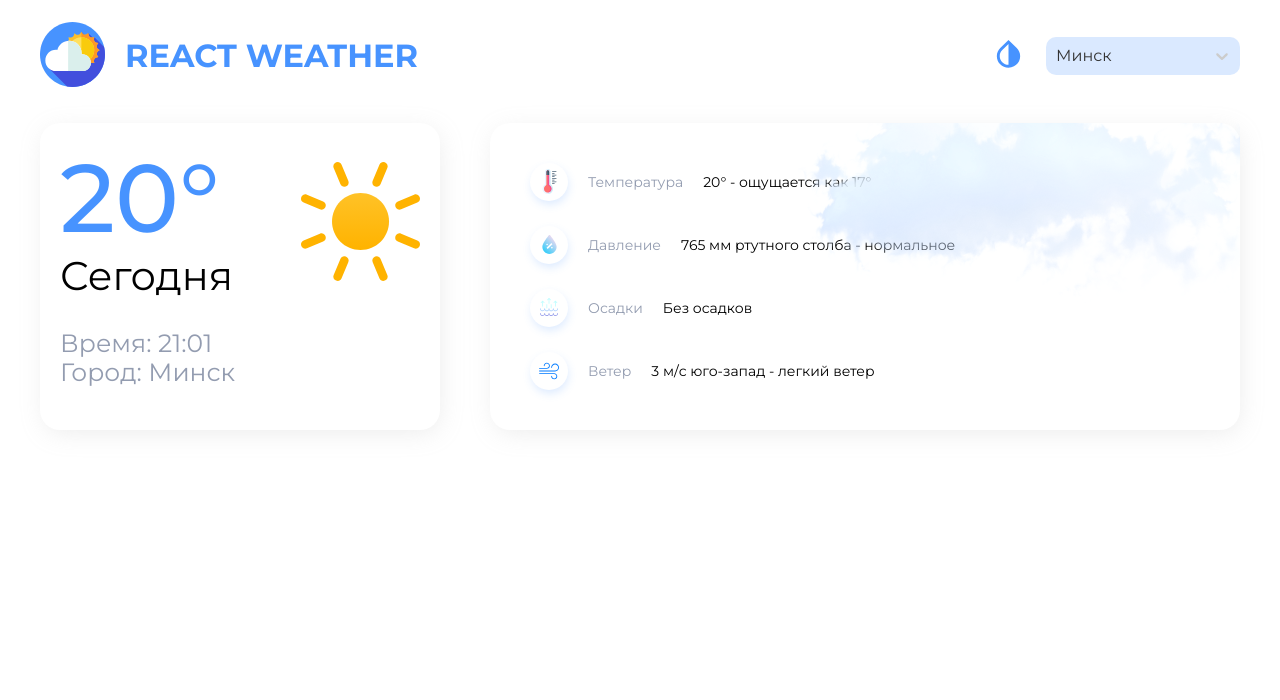
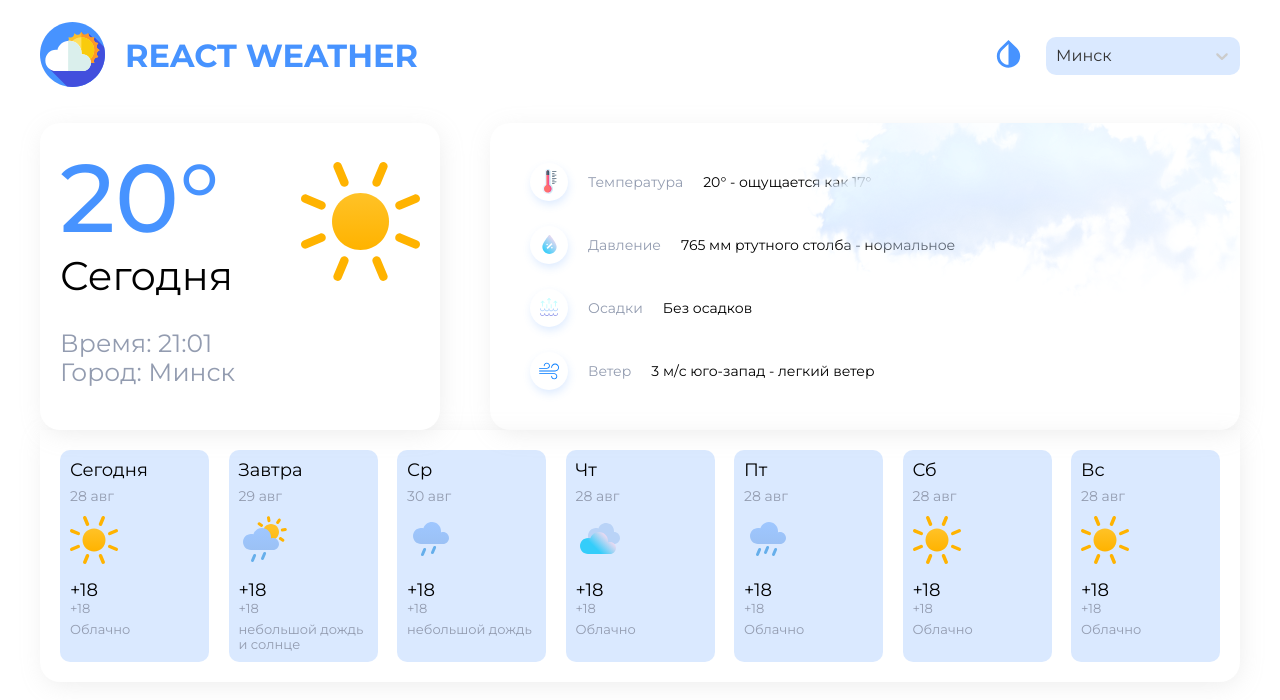
Before and after one commit to dimaurbanovich/weather, a React (Create React App) app: page / in a window 1280 px wide. Shown: the top 700 px of the page. Built offline with nearby package versions, Linux system fonts and the light colour scheme.

Commit message:
created Cards of days

```diff
--- a/src/pages/Home/Home.tsx
+++ b/src/pages/Home/Home.tsx
@@ -1,4 +1,5 @@
 import React from 'react';
+import Days from './components/Days/Days';
 import ThisDay from './components/ThisDay/ThisDay';
 import { ThisDayInfo } from './components/ThisDayInfo/ThisDayInfo';
 import s from './Home.module.scss';
@@ -12,6 +13,7 @@
         <ThisDay />
         <ThisDayInfo />
       </div>
+      <Days />
     </div>
   );
 };
--- /dev/null
+++ b/src/pages/Home/components/Days/Card.tsx
@@ -0,0 +1,26 @@
+import React from 'react';
+import GlobalSvgSelector from '../../../../assets/icons/global/GlobalSvgSelector';
+import { Day } from './Days';
+
+import s from './Days.module.scss';
+
+interface Props {
+  day: Day;
+}
+
+const Card = ({ day }: Props) => {
+  return (
+    <div className={s.card}>
+      <div className={s.day}>{day.day}</div>
+      <div className={s.day__info}>{day.day_info}</div>
+      <div className={s.img}>
+        <GlobalSvgSelector id={day.icon_id} />
+      </div>
+      <div className={s.temp__day}>{day.temp_day}</div>
+      <div className={s.temp__night}>{day.temp_day}</div>
+      <div className={s.info}>{day.info}</div>
+    </div>
+  );
+};
+
+export default Card;
--- /dev/null
+++ b/src/pages/Home/components/Days/Days.module.scss
@@ -0,0 +1,52 @@
+@import '../../../../styles/variables.scss';
+
+.days {
+  display: flex;
+  justify-content: space-between;
+  flex-wrap: wrap;
+  padding: 20px;
+  width: 100%;
+  background-color: var(#{--components-background-default});
+  box-shadow: $box-shadow;
+  border-radius: 0 0 $border-radius $border-radius;
+}
+
+.card {
+  display: flex;
+  flex-direction: column;
+  background: rgba(71, 147, 255, 0.2);
+  border-radius: 10px;
+  padding: 10px;
+  width: 149px;
+  transition: 0.3s;
+  cursor: pointer;
+
+  .day {
+    margin-bottom: 7px;
+    font-size: 18px;
+  }
+  .day__info {
+    font-size: 14px;
+    margin-bottom: 12px;
+    color: $base-color;
+  }
+  .img {
+    margin-bottom: 12px;
+  }
+  .temp__day {
+    font-size: 18px;
+  }
+  .temp__night {
+    font-size: 13px;
+    color: $base-color;
+    margin-bottom: 6px;
+  }
+  .info {
+    font-size: 13px;
+    color: $base-color;
+  }
+
+  &:hover {
+    box-shadow: 0px 3px 20px rgba(147, 144, 144, 0.28);
+  }
+}
--- /dev/null
+++ b/src/pages/Home/components/Days/Days.tsx
@@ -0,0 +1,87 @@
+import React from 'react';
+import Card from './Card';
+
+import s from './Days.module.scss';
+
+interface Props {}
+
+export interface Day {
+  day: string;
+  day_info: string;
+  icon_id: string;
+  temp_day: string;
+  temp_night: string;
+  info: string;
+}
+
+const Days = (props: Props) => {
+  const days: Day[] = [
+    {
+      day: 'Сегодня',
+      day_info: '28 авг',
+      icon_id: 'sun',
+      temp_day: '+18',
+      temp_night: '+15',
+      info: 'Облачно',
+    },
+    {
+      day: 'Завтра',
+      day_info: '29 авг',
+      icon_id: 'small_rain_sun',
+      temp_day: '+18',
+      temp_night: '+15',
+      info: 'небольшой дождь и солнце',
+    },
+    {
+      day: 'Ср',
+      day_info: '30 авг',
+      icon_id: 'small_rain',
+      temp_day: '+18',
+      temp_night: '+15',
+      info: 'небольшой дождь',
+    },
+    {
+      day: 'Чт',
+      day_info: '28 авг',
+      icon_id: 'mainly_cloudy',
+      temp_day: '+18',
+      temp_night: '+15',
+      info: 'Облачно',
+    },
+    {
+      day: 'Пт',
+      day_info: '28 авг',
+      icon_id: 'rain',
+      temp_day: '+18',
+      temp_night: '+15',
+      info: 'Облачно',
+    },
+    {
+      day: 'Сб',
+      day_info: '28 авг',
+      icon_id: 'sun',
+      temp_day: '+18',
+      temp_night: '+15',
+      info: 'Облачно',
+    },
+    {
+      day: 'Вс',
+      day_info: '28 авг',
+      icon_id: 'sun',
+      temp_day: '+18',
+      temp_night: '+15',
+      info: 'Облачно',
+    },
+  ];
+  return (
+    <>
+      <div className={s.days}>
+        {days.map((day: Day) => (
+          <Card day={day} key={day.day} />
+        ))}
+      </div>
+    </>
+  );
+};
+
+export default Days;
--- a/src/pages/Home/components/ThisDayInfo/ThisDayInfo.tsx
+++ b/src/pages/Home/components/ThisDayInfo/ThisDayInfo.tsx
@@ -1,7 +1,7 @@
 import React from 'react';
 import s from './ThisDayInfo.module.scss';
 import cloud from '../../../../assets/images/cloud.png';
-import ThisDayItem from './components/ThisDayItem';
+import ThisDayItem from './ThisDayItem';
 
 interface Props {}
 
--- a/src/pages/Home/components/ThisDayInfo/components/ThisDayItem.tsx
+++ b/src/pages/Home/components/ThisDayInfo/ThisDayItem.tsx
@@ -1,8 +1,8 @@
 import React from 'react';
-import IndicatorSvgSelector from '../../../../../assets/icons/indicators/IndicatorSvgSelector';
-import { IItem } from '../ThisDayInfo';
+import IndicatorSvgSelector from '../../../../assets/icons/indicators/IndicatorSvgSelector';
+import { IItem } from './ThisDayInfo';
 
-import s from '../ThisDayInfo.module.scss';
+import s from './ThisDayInfo.module.scss';
 
 interface Props {
   item: IItem;
```
Also changed, not shown: src/pages/Home/components/Days/Tabs.tsx (added, +9 -0 lines).
